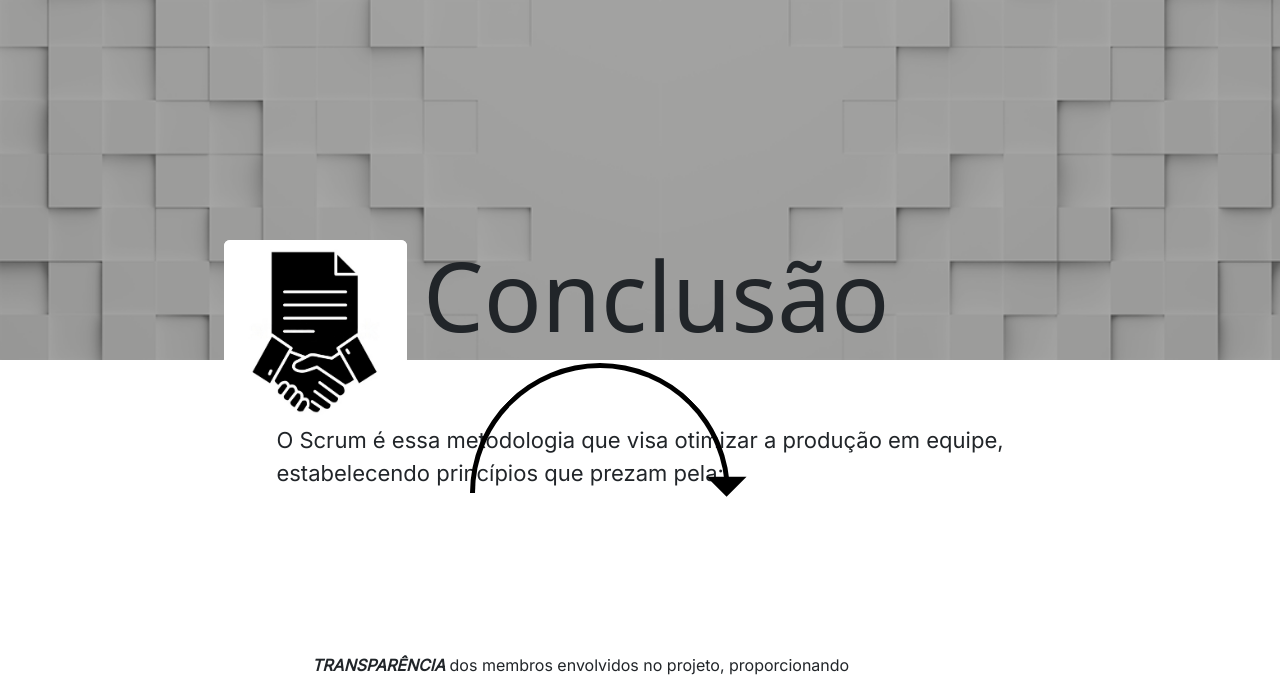
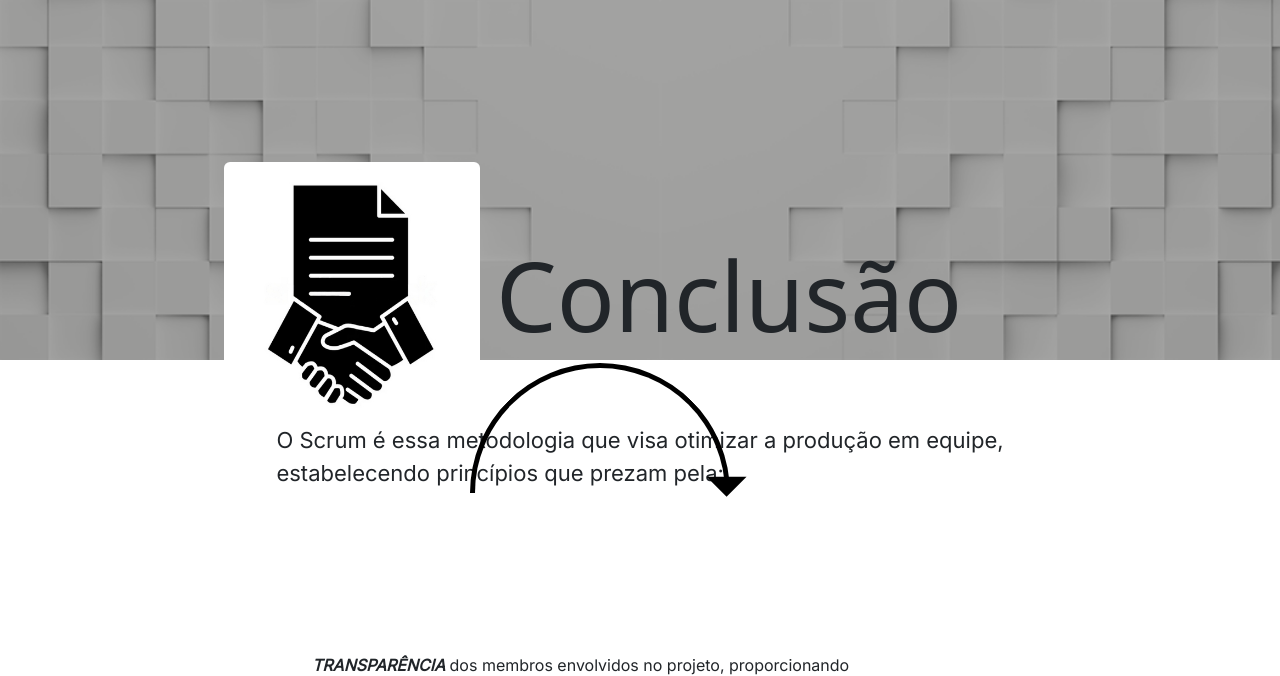
Before and after one commit to MarkVN2/Plataforma-Scrum, a Flask app: page /pag in a window 1280 px wide. Shown: the part 72-748 px from the top of the page. Run offline with Flask 2, Linux system fonts and the light colour scheme.

Commit message:
Fixed header structure

```diff
--- a/plataforma_scrum/static/css/header.css
+++ b/plataforma_scrum/static/css/header.css
@@ -3,11 +3,26 @@
   padding: 0;
   background-image: url(../images/SquaresTogetherSmaller.png);
   background-size: cover;
+  display: flex;
 }
-.content-icon{
+.content-icon-back{
+  aspect-ratio: 1/1;
+  width: 32vmin;
   margin-bottom: -7%;
   background-color: white;
   z-index: 1;
+  display: flex;
+  justify-content: center;
+  align-items: center;
+  flex-shrink: 0;
+}
+.content-icon{
+  aspect-ratio: 1/1;
+  width: 95%;
+}
+.content-title-block{
+  max-height: 80%;
+  overflow: hidden;
 }
 .content-title{
   font-size: 6rem;
--- a/plataforma_scrum/templates/NHTemplate.html
+++ b/plataforma_scrum/templates/NHTemplate.html
@@ -69,11 +69,13 @@
       </div>
   </nav>
     <!-- Header -->
-    <div class="container-fluid d-flex header-base">
+    <div class="container-fluid header-base">
       <div id="texture" class="w-100 mh-100 d-flex justify-content-center" {% block color %} {% endblock %}>
         <div class="h-100 wrapper d-flex align-items-end gap-3" style="width: 65%;">
-          <img src="../static/images/{% block iconName %}{% endblock %}.png" alt="icon" width="22%" class="rounded-top content-icon">
-          <div>
+            <div class="rounded-top content-icon-back">
+                <img src="../static/images/{% block iconName %}{% endblock %}.png" alt="icon" class="content-icon">
+            </div>
+            <div class="content-title-block">
             <h1 class="display-1 content-title"><strong>{% block contentTitle %} {% endblock %}</strong></h1>
             <p class="h1 link content-subtitle"><u>{% block subtitle %} {% endblock %}</u></p>
           </div>
```
